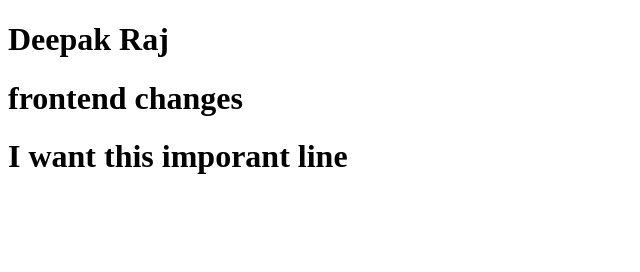
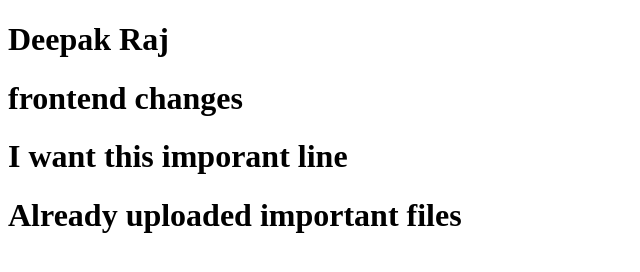
Before and after one commit to DeepakRaj145/Gitsamplerepo, a plain HTML site: page index.html in a window 1280 px wide. Shown: the whole page, without its empty margins (0-640 px from the left). Drawn offline with Linux system fonts and the light colour scheme.

Commit message:
!feat : important files uploaded

```diff
--- a/index.html
+++ b/index.html
@@ -9,5 +9,6 @@
     <h1>Deepak Raj</h1>
     <h1>frontend changes</h1>
     <h1>I want this imporant line</h1>
+    <h1>Already uploaded important files</h1>
 </body>
 </html>
```
